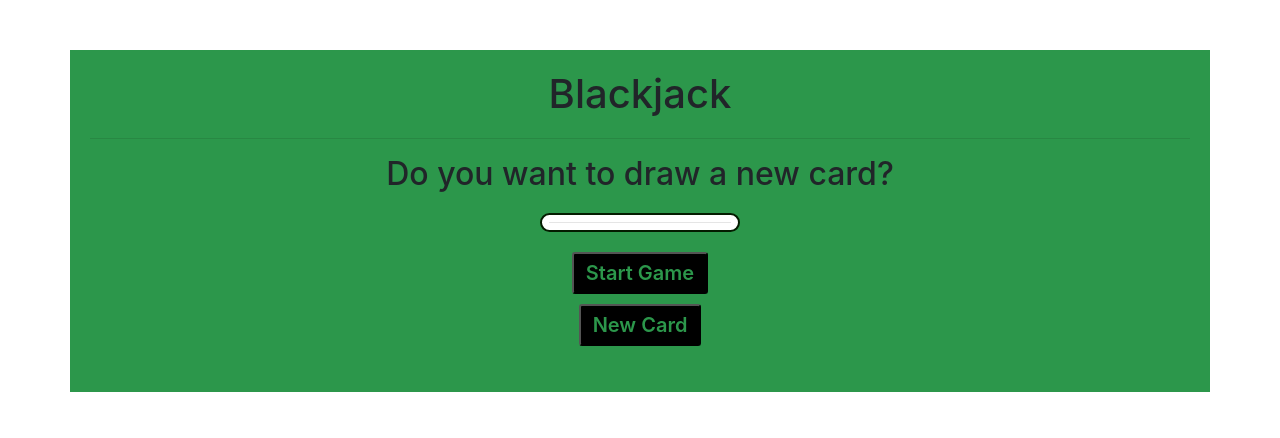
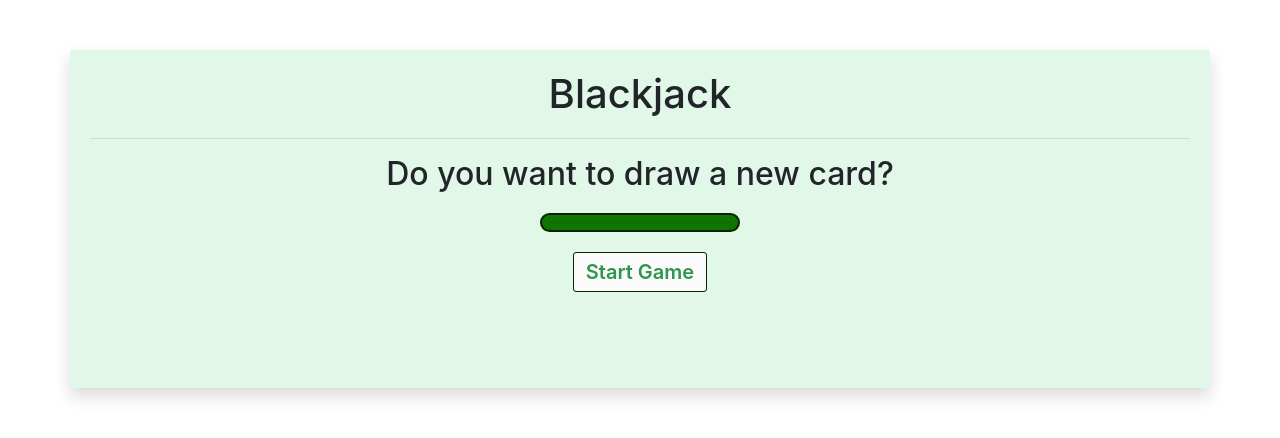
Before and after one commit to Odinkrm/Blackjack-app, a plain HTML site: page index.html in a window 1280 px wide. Drawn offline with nearby package versions, Linux system fonts and the light colour scheme.

Commit message:
Update Design

```diff
--- a/index.html
+++ b/index.html
@@ -11,10 +11,10 @@
       crossorigin="anonymous"
     />
     <link rel="stylesheet" href="./styles.css" />
-    <title>Blackjack Game🃏</title>
+    <title>🃏Blackjack Game</title>
   </head>
   <body>
-    <div class="container text-center">
+    <div class="container text-center shadow">
       <h1>Blackjack</h1>
       <hr />
       <h2 id="game-state">Do you want to draw a new card?</h2>
@@ -26,7 +26,7 @@
       <div class="play-buttons">
         <button onclick="initiateGame()" id="start-btn">Start Game</button>
         <br />
-        <button onclick="getCard()" id="new-card-btn">New Card</button>
+        <button onclick="getCard()" id="new-card-btn">Get a Card</button>
       </div>
       <p id="message"></p>
     </div>
--- a/index.js
+++ b/index.js
@@ -3,7 +3,7 @@ let sum = 0;
 let isAlive = false;
 let hasBlackJack = false;
 let message = "";
-
+document.getElementById("new-card-btn").style.visibility = "hidden";
 function generateRandomNum() {
   let randomNum = Math.floor(Math.random() * 13 + 1);
   if (randomNum > 10) {
@@ -34,15 +34,19 @@ function initiateGame() {
   updateSum(card2);
   updateDrawnCards();
   document.getElementById("start-btn").style.display = "none";
+  document.getElementById("new-card-btn").style.visibility = "visible";
 }
 function getCard() {
   let gameStatetext = document.getElementById(`message`);
   if (sum > 21) {
-    gameStatetext.textContent = "Sorry, you lost!";
+    gameStatetext.textContent = "Sorry, you didn't win this time.";
+    gameStatetext.style.color = "red";
     document.getElementById("new-card-btn").style.display = "none";
+
     isAlive = false;
   } else if (sum === 21) {
-    gameStatetext.textContent = "Congrats! You have won";
+    gameStatetext.textContent = "Congrats! You have won🎉";
+    document.getElementById("new-card-btn").style.display = "none";
     hasBlackJack = true;
   } else if (isAlive === true && hasBlackJack === false) {
     newCard = generateRandomNum();
--- a/styles.css
+++ b/styles.css
@@ -12,31 +12,34 @@ button {
   padding: 4px 12px;
   border-radius: 3px;
   color: #2c974b;
-  background-color: #000;
+  background-color: #fafafa;
   cursor: pointer;
   display: inline-block;
   font-size: 20px;
   font-weight: 600;
+  border: 1px solid #062601;
 }
 
 button:hover {
-  background-color: #062601;
+  background-color: #2c974b;
+  color: #fafafa;
 }
 .container {
   margin-top: 50px;
   margin-bottom: 50px;
   padding: 20px;
-  background: #2c974b;
+  background: #e1f7e7;
 }
+
 .cards-info {
   margin: 10px 0;
   padding: 5px;
   border-radius: 10px;
-  border: 2px solid #041c00;
+  border: 2px solid #062601;
   max-width: 200px;
   margin: 0 auto;
-  background-color: #fff;
-  color: #2c974b;
+  background-color: #107500;
+  color: #d59b1f;
 }
 .cards-info hr {
   margin: 2px;
@@ -48,3 +51,7 @@ button:hover {
 .play-buttons {
   margin-top: 20px;
 }
+#message {
+  font-size: 20px;
+  font-weight: 700;
+}
```
